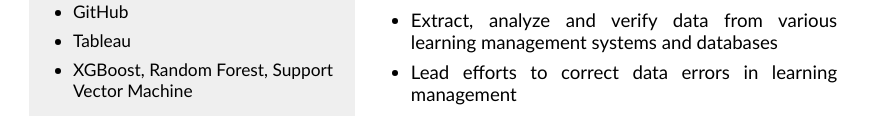
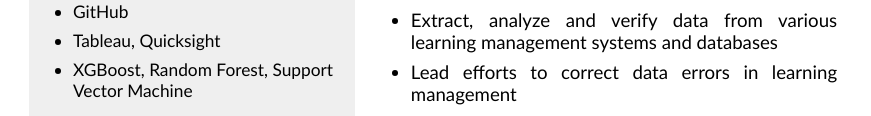
Before and after one commit to sharmaruchi02/my-resume, a plain HTML site: page index.html in a window 1280 px wide. Shown: the part 800-916 px from the top of the page, without its empty margins (0-871 px from the left). Drawn offline with Linux system fonts and the light colour scheme.

Commit message:
Added Quicksight

```diff
--- a/index.html
+++ b/index.html
@@ -313,7 +313,7 @@
                                         <li>Python (Numpy, Pandas, Scikit-learn, Matplotlib etc.)</li>
                                         <li>Structured Query Language(SQL)</li>
                                         <li>GitHub</li>
-                                        <li>Tableau</li>
+                                        <li>Tableau, Quicksight</li>
                                         <li>XGBoost, Random Forest, Support Vector Machine</li>
                                     </ul>
                                 </td>
```
